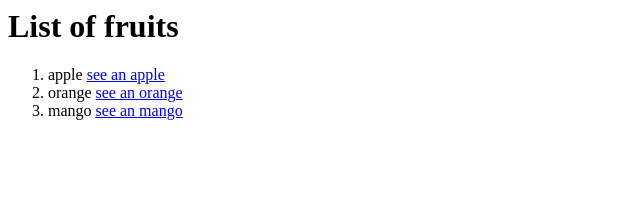
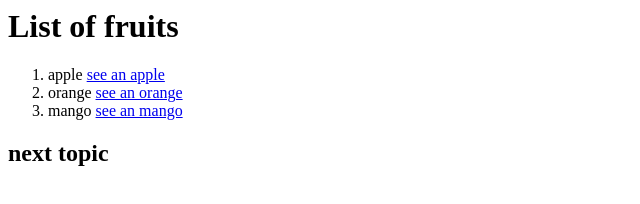
Before and after one commit to namrataraj29/delta-classroom, a plain HTML site: page index.html in a window 1280 px wide. Shown: the whole page, without its empty margins (0-640 px from the left). Drawn offline with Linux system fonts and the light colour scheme.

Commit message:
new line added

```diff
--- a/index.html
+++ b/index.html
@@ -4,3 +4,4 @@
     <li>orange <a href="https://encrypted-tbn0.gstatic.com/images?q=tbn:ANd9GcTiG6ELpltz2QX_EKo27b3gKR7n8symLhyvy2h37hYPCQ&s"> see an orange</a></li>
     <li>mango <a href="https://i.pinimg.com/474x/70/bd/5f/70bd5f8fd50d30bfcab3ac0f27ff4202.jpg"> see an mango</a></li>
 </ol>
+<h2> next topic</h2>
```
